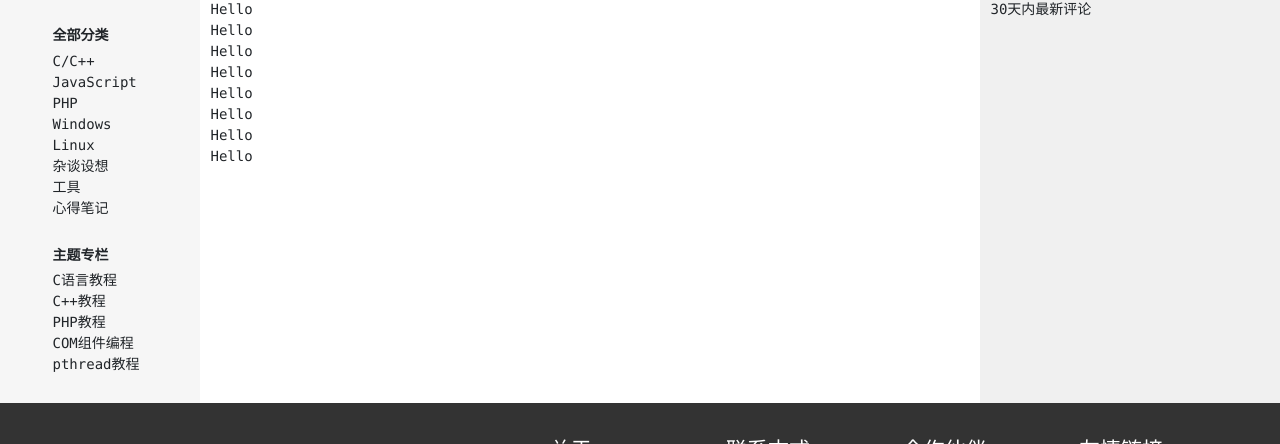
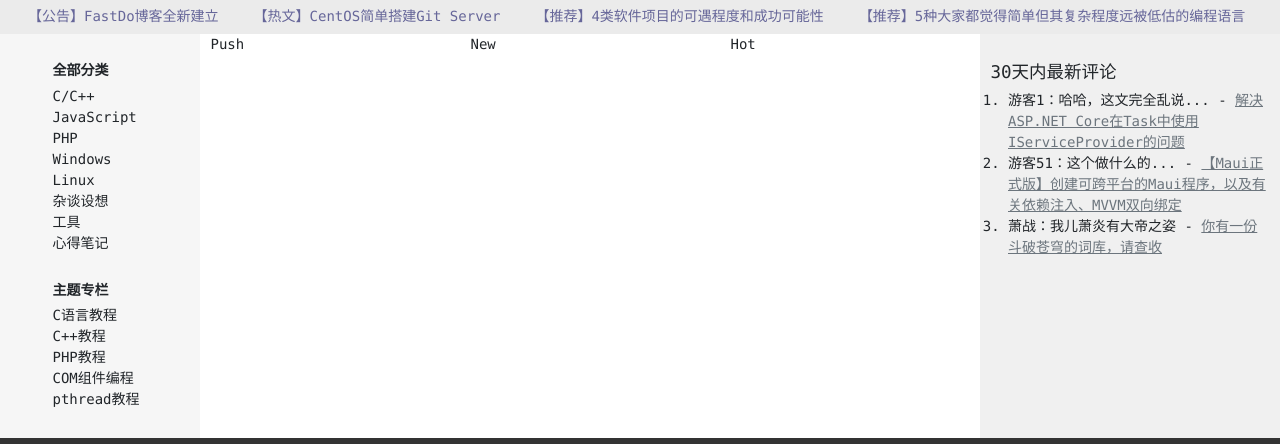
Before and after one commit to fastdo/blog, a plain HTML site: page index.html in a window 1280 px wide. Shown: the part 51-495 px from the top of the page. Drawn offline with Linux system fonts and the light colour scheme.

Commit message:
Signed-off-by: WT <zth555@qq.com>

```diff
--- a/index.html
+++ b/index.html
@@ -24,11 +24,26 @@
     }
     .fd-nav-item {
     }
-
+    .fd-banner {
+        background-color: #ebebeb;
+        height: 2.5rem;
+        margin: 0;
+        list-style-type: none;
+        color: #666699;
+        display: flex;
+        flex-wrap: nowrap;
+        align-items: center;
+        overflow: hidden;
+    }
+    .fd-banner > li {
+        margin-right: 2.5rem;
+        white-space: nowrap;
+    }
     </style>
 </head>
 <body>
 <div>
+    <header>
         <nav class="navbar navbar-expand-lg navbar-dark fd-navbar">
             <div class="container-fluid">
                 <a class="navbar-brand" href="#">
@@ -72,6 +87,14 @@
                 </div>
             </div>
         </nav>
+    </header>
+
+    <ul class="fd-banner">
+        <li>【公告】FastDo博客全新建立</li>
+        <li>【热文】CentOS简单搭建Git Server</li>
+        <li>【推荐】4类软件项目的可遇程度和成功可能性</li>
+        <li>【推荐】5种大家都觉得简单但其复杂程度远被低估的编程语言</li>
+    </ul>
 
     <main class="container-fluid">
         <div class="row">
@@ -98,9 +121,27 @@
                 </ul>
                 </div>
             </div>
-            <div class="col-lg">Hello<br/>Hello<br/>Hello<br/>Hello<br/>Hello<br/>Hello<br/>Hello<br/>Hello<br/>
+            <div class="col-lg">
+                <div class="row">
+                    <div class="col">
+                        Push
                     </div>
-            <div class="col-auto d-none d-lg-block" style="width: 300px; background-color:#f0f0f0;">30天内最新评论</div>
+                    <div class="col">
+                        New
+                    </div>
+                    <div class="col">
+                        Hot
+                    </div>
+                </div>
+            </div>
+            <div class="col-auto d-none d-lg-block" style="width: 300px; background-color:#f0f0f0;">
+                <h5 style=" margin-top: 2rem;">30天内最新评论</h5>
+                <ol style="padding-left: 1.25rem;">
+                    <li>游客1：哈哈，这文完全乱说... - <a class="link-secondary" href="#">解决ASP.NET Core在Task中使用IServiceProvider的问题</a></li>
+                    <li>游客51：这个做什么的... - <a class="link-secondary" href="#">【Maui正式版】创建可跨平台的Maui程序，以及有关依赖注入、MVVM双向绑定</a></li>
+                    <li>萧战：我儿萧炎有大帝之姿 - <a class="link-secondary" href="#">你有一份斗破苍穹的词库，请查收</a></li>
+                </ol>
+            </div>
         </div>
     </main>
 
```
Lines whose indentation alone changed are shown as unchanged.
